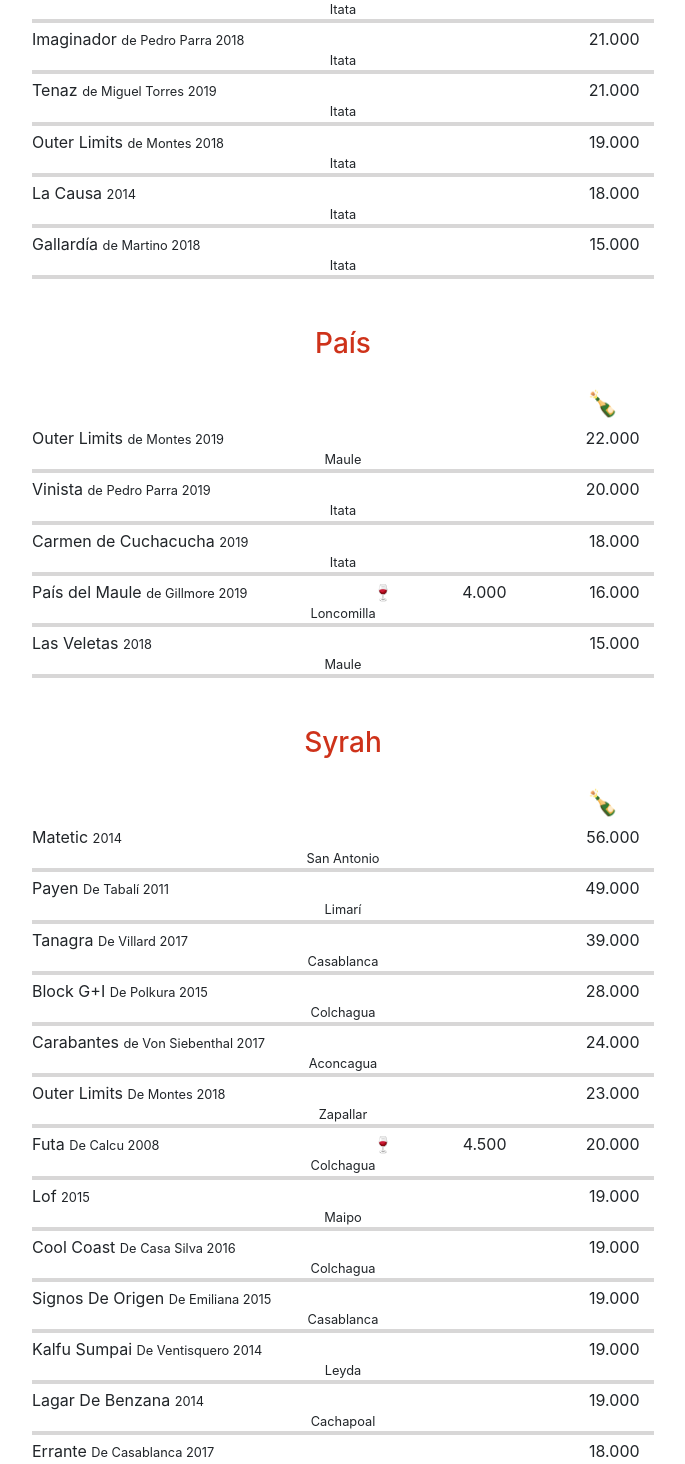
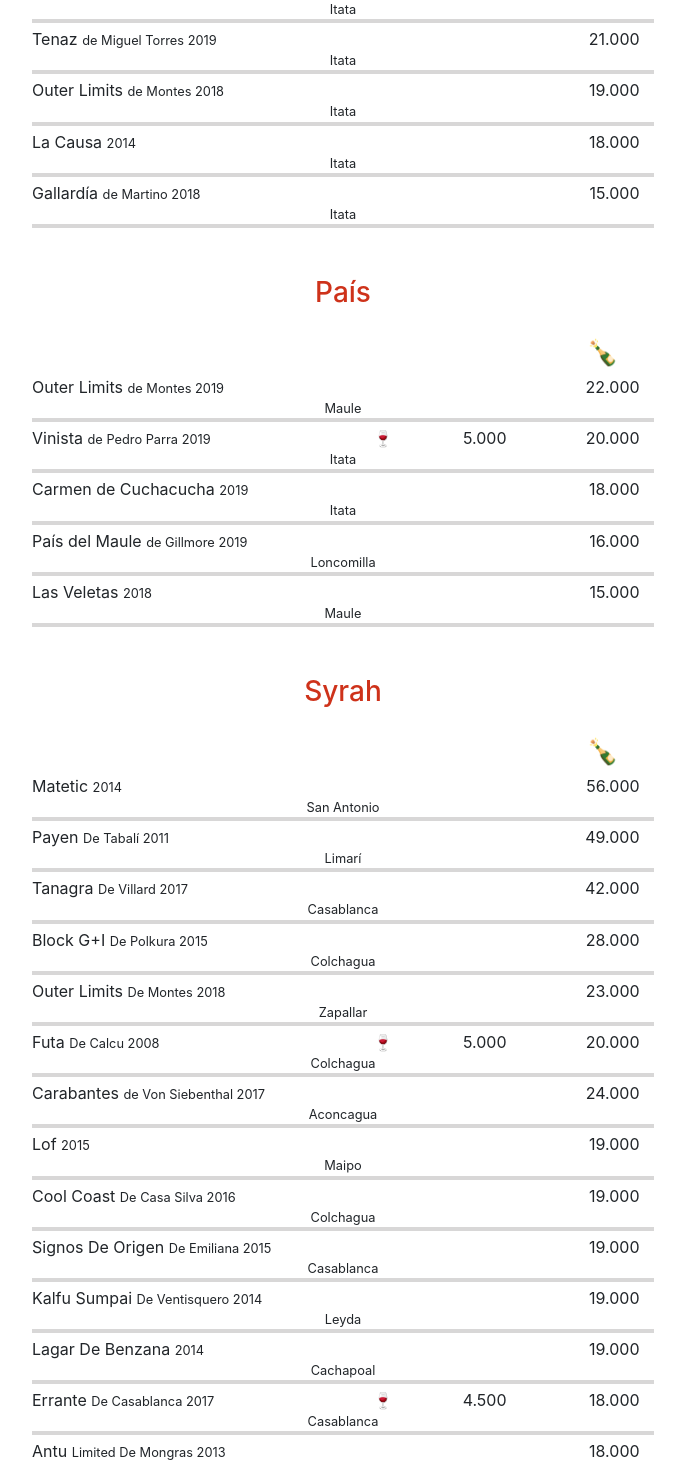
Before and after one commit to durbonca/Menu-QR-Google-sheet, a React (Create React App) app: page /Wine in a window 1280 px wide. Shown: the part 5786-7250 px from the top of the page, without its empty margins (297-982 px from the left). Built offline with nearby package versions, Linux system fonts and the light colour scheme.

Commit message:
Update dataWine.js

```diff
--- a/src/data/dataWine.js
+++ b/src/data/dataWine.js
@@ -133,28 +133,28 @@
         title: 'Pinot Noir',
         description: '',
         products: [
-            { id: 0, name: 'Pucalán', description: 'de Clos des Fous 2015', country: 'Aconcagua', price: '7.000', price2: '29.000' },
+            { id: 0, name: 'Pucalán', description: 'de Clos des Fous 2015', country: 'Aconcagua', price: '', price2: '29.000' },
             { id: 1, name: 'Los Parientes', description: 'de Baettig 2019', country: 'Traiguén', price: '', price2: '28.000' },
             { id: 2, name: 'Calyptra', description: 'Gran Reserva 2017', country: 'Cachapoal', price: '6.000', price2: '25.000' },
             { id: 3, name: 'Amayna', description: 'de Garses Silva 2018', country: 'Leyda', price: '', price2: '24.000' },
             { id: 41, name: 'Talinay', description: 'de Tabali 2017', country: 'Limari', price: '', price2: '23.000' },
             { id: 4, name: 'Loma Larga', description: '2015', country: 'Casablanca', price: '', price2: '23.000' },
-            { id: 6, name: 'Los Patricios', description: 'De Pandolfi Price 2016', country: 'Itata', price: '', price2: '22.000' },
+            /* { id: 6, name: 'Los Patricios', description: 'De Pandolfi Price 2017', country: 'Itata', price: '', price2: '22.000' }, */
             { id: 8, name: 'Trapi', description: '2017', country: 'Osorno', price: '', price2: '21.000' },
             { id: 7, name: 'Signos De Origen', description: 'De Emiliana 2018', country: 'Casablanca', price: '', price2: '19.000' },
-            { id: 9, name: 'Veneris', description: 'De Callma 2018', country: 'Casablanca', price: ''/* 4.500 */, price2: '19.000' },
+            { id: 9, name: 'Veneris', description: 'De Callma 2018', country: 'Casablanca', price: '4.500', price2: '19.000' },
             /* { id: 10, name: 'Sofía', description: 'P.S De García 2017', country: 'Casablanca', price: '', price2: '19.000' }, */
             { id: 11, name: 'Schwaderer', description: '2017', country: 'Itata', price: '', price2: '18.000' },
             { id: 12, name: 'Corralillo', description: 'De Matetic 2017', country: 'San Antonio', price: '', price2: '18.000' },
-            { id: 13, name: 'Villard', description: 'Expresion 2017', country: 'Casablanca', price: '', price2: '16.000' },
+            { id: 13, name: 'Villard', description: 'Expresion 2017', country: 'Casablanca', price: '', price2: '17.000' },
         ]
     },
     {
         title: 'Cinsault',
         description: '',
         products: [
+            { id: 4, name: 'Imaginador', description: 'de Pedro Parra 2018', country: 'Itata', price: '', price2: '21.000' },
             { id: 1, name: 'Dagaz', description: 'Itatino 2019', country: 'Itata', price: '5.000', price2: '21.000' },
-            { id: 4, name: 'Imaginador', description: 'de Pedro Parra 2018', country: 'Itata', price: '', price2: '21.000' },
             { id: 2, name: 'Tenaz', description: 'de Miguel Torres 2019', country: 'Itata', price: '', price2: '21.000' },
             { id: 2, name: 'Outer Limits', description: 'de Montes 2018', country: 'Itata', price: '', price2: '19.000' },
             { id: 2, name: 'La Causa', description: '2014', country: 'Itata', price: '', price2: '18.000' },
@@ -166,9 +166,9 @@
         description: '',
         products: [
             { id: 3, name: 'Outer Limits', description: 'de Montes 2019', country: 'Maule', price: '', price2: '22.000' },
-            { id: 3, name: 'Vinista', description: 'de Pedro Parra 2019', country: 'Itata', price: '', price2: '20.000' },
+            { id: 3, name: 'Vinista', description: 'de Pedro Parra 2019', country: 'Itata', price: '5.000', price2: '20.000' },
             { id: 1, name: 'Carmen de Cuchacucha', description: '2019', country: 'Itata', price: '', price2: '18.000' },
-            { id: 2, name: 'País del Maule', description: 'de Gillmore 2019', country: 'Loncomilla', price: '4.000', price2: '16.000' },
+            { id: 2, name: 'País del Maule', description: 'de Gillmore 2019', country: 'Loncomilla', price: '', price2: '16.000' },
             { id: 3, name: 'Las Veletas', description: '2018', country: 'Maule', price: '', price2: '15.000' },
         ]
     },
@@ -179,21 +179,21 @@
             /* { id: 1, name: 'Folly', description: 'de Montes 2013', country: 'Colchagua', price: '', price2: '110.000' }, */
             { id: 2, name: 'Matetic', description: '2014', country: 'San Antonio', price: '', price2: '56.000' },
             { id: 3, name: 'Payen', description: 'De Tabalí 2011', country: 'Limarí', price: '', price2: '49.000' },
-            { id: 4, name: 'Tanagra', description: 'De Villard 2017', country: 'Casablanca', price: '', price2: '39.000' },
+            { id: 4, name: 'Tanagra', description: 'De Villard 2017', country: 'Casablanca', price: '', price2: '42.000' },
             { id: 5, name: 'Block G+I', description: 'De Polkura 2015', country: 'Colchagua', price: '', price2: '28.000' },
+            { id: 7, name: 'Outer Limits', description: 'De Montes 2018', country: 'Zapallar', price: '', price2: '23.000' },
+            { id: 9, name: 'Futa', description: 'De Calcu 2008', country: 'Colchagua', price: '5.000', price2: '20.000' },
             { id: 6, name: 'Carabantes', description: 'de Von Siebenthal 2017', country: 'Aconcagua', price: '', price2: '24.000' },
-            { id: 7, name: 'Outer Limits', description: 'De Montes 2018', country: 'Zapallar', price: '', price2: '23.000' },
-            { id: 9, name: 'Futa', description: 'De Calcu 2008', country: 'Colchagua', price: '4.500', price2: '20.000' },
             { id: 8, name: 'Lof', description: '2015', country: 'Maipo', price: '', price2: '19.000' },
             { id: 11, name: 'Cool Coast', description: 'De Casa Silva 2016', country: 'Colchagua', price: '', price2: '19.000' },
             { id: 10, name: 'Signos De Origen', description: 'De Emiliana 2015', country: 'Casablanca', price: '', price2: '19.000' },
             { id: 13, name: 'Kalfu Sumpai', description: 'De Ventisquero 2014', country: 'Leyda', price: '', price2: '19.000' },
             { id: 12, name: 'Lagar De Benzana', description: '2014', country: 'Cachapoal', price: '', price2: '19.000' },
-            { id: 14, name: 'Errante', description: 'De Casablanca 2017', country: 'Casablanca', price: ''/* 4.500 */, price2: '18.000' },
+            { id: 14, name: 'Errante', description: 'De Casablanca 2017', country: 'Casablanca', price: '4.500', price2: '18.000' },
             { id: 15, name: 'Antu', description: 'Limited De Mongras 2013', country: 'Leyda', price: '', price2: '18.000' },
             { id: 16, name: 'Chamán', description: 'Gr. Rva De Santa Cruz 2016', country: 'Colchagua', price: '', price2: '17.000' },
             { id: 17, name: 'Salvaje', description: 'De Emiliana 2018', country: 'Casablanca', price: '', price2: '17.000' },
-            { id: 171, name: 'Villard', description: 'Expresión Reserve 2017', country: 'Casablanca', price: '', price2: '16.000' },
+            { id: 171, name: 'Villard', description: 'Expresión Reserve 2017', country: 'Casablanca', price: '', price2: '17.000' },
             { id: 18, name: 'Leyda', description: 'Single Vineyard Canelo 2015', country: 'Leyda', price: '', price2: '15.000' },
             { id: 19, name: 'Terramater', description: 'Limited Reserva 2015', country: 'Maipo', price: '', price2: '15.000' },
         ]
@@ -211,13 +211,13 @@
         description: '',
         products: [
             { id: 1, name: 'Grus', description: 'de Alcohuaz 2017', country: 'Elqui', price: '', price2: '24.000' },
-            { id: 2, name: 'Polkura GSM+T', description: '2016', country: 'Colchagua', price: '5.000', price2: '23.000' },
+            { id: 2, name: 'Polkura GSM+T', description: '2016', country: 'Colchagua', price: '', price2: '23.000' },
             { id: 3, name: 'Mediterráneo', description: 'de Morandé 2013', country: 'Maule', price: '', price2: '21.000' },
             { id: 4, name: 'Matorral Chileno', description: 'de Carmen 2016', country: 'Maule', price: '', price2: '20.000' },
             { id: 14, name: '3 Monos', description: '2016', country: 'Maule', price: '', price2: '20.000' },
             { id: 5, name: 'Signos de Origen', description: 'de Emiliana 2014', country: 'Colcagua', price: '', price2: '19.000' },
             { id: 6, name: 'Collezione', description: 'de Gillmore 2018', country: 'Maule', price: '', price2: '19.000' },
-            { id: 7, name: 'Total Organic', description: 'de Teillery 2019', country: 'Maipo', price: '', price2: '18.000' },
+            { id: 7, name: 'Total Organic', description: 'de Teillery 2019', country: 'Maipo', price: '4.500', price2: '18.000' },
         ]
     },
     {
@@ -225,8 +225,8 @@
         description: '',
         products: [
             { id: 1, name: 'Cien', description: 'de L.F. Edwards 2012', country: 'Maule', price: '', price2: '32.000' },
-            { id: 2, name: 'Dueño de la Luna', description: 'de Meli 2015', country: 'Maule', price: '', price2: '23.000' },
-            { id: 4, name: 'Vigno', description: 'De P.S García 2015', country: 'Maule', price: '5.500', price2: '23.000' },
+            { id: 2, name: 'Dueño de la Luna', description: 'de Meli 2015', country: 'Maule', price: '5.500', price2: '23.000' },
+            { id: 4, name: 'Vigno', description: 'De P.S García 2015', country: 'Maule', price: '', price2: '23.000' },
             { id: 3, name: 'Blu', description: 'de Bluwines 2015', country: 'Maule', price: '', price2: '22.000' },
             { id: 6, name: 'Vigno', description: 'De Emiliana 2015', country: 'Maule', price: '', price2: '19.000' },
             /* { id: 7, name: 'Vigno', description: 'De Gillmore 2012', country: 'Maule', price: '', price2: '19.000' }, */
@@ -265,13 +265,13 @@
         title: 'Merlot',
         description: '',
         products: [
-            /*  { id: 1, name: 'Cuvée Alexandre', description: 'de Lapostolle 2014', country: 'Colchagua', price: '5.500', price2: '' },  */
+            { id: 1, name: 'Cuvée Alexandre', description: 'de Lapostolle 2014', country: 'Colchagua', price: '', price2: '22.000' },
             { id: 2, name: 'Ritual', description: 'de Veramonte 2016', country: 'Casablanca', price: '', price2: '21.000' },
             { id: 3, name: 'Altum', description: 'de Terramater 2017', country: 'Maipo', price: '', price2: '18.000' },
             /* { id: 4, name: 'Casa Silva', description: 'Angostura 2017', country: 'Colchagua', price: '', price2: '18.000' }, */
             { id: 5, name: 'Chateau M', description: 'Gran Cuvée de Massenez 2017', country: 'Cachapoal', price: ''/* 4.500 */, price2: '18.000' },
             { id: 6, name: 'Valdivieso', description: 'Single Vineyard 2013', country: 'Lontué', price: '', price2: '17.000' },
-            { id: 7, name: 'Armador', description: 'de Odfjell 2017', country: 'Maipo', price: '', price2: '17.000' },
+            { id: 7, name: 'Armador', description: 'de Odfjell 2017', country: 'Maipo', price: '4.000', price2: '17.000' },
         ]
     },
     {
@@ -281,12 +281,12 @@
             { id: 1, name: 'Carmín de Peumo', description: 'de Concha y Toro 2017', country: 'Peumo', price: '', price2: '89.000' },
             { id: 2, name: 'Purple Angel', description: 'de Montes 2015', country: 'Colchagua', price: '', price2: '89.000' },
             { id: 3, name: 'Microterroir', description: 'de Casa Silva 2006 - 2012', country: 'Colchagua', price: '', price2: '45.000' },
-            /* { id: 4, name: 'CA 2', description: 'Costa de Terranoble 2016', country: 'Colchagua', price: '', price2: '28.000' }, */
+            { id: 4, name: 'CA 2', description: 'Costa de Terranoble 2016', country: 'Colchagua', price: '', price2: '28.000' },
             { id: 5, name: 'Pura Fe', description: 'de Antiyal 2016', country: 'Maipo', price: '', price2: '24.000' },
             { id: 6, name: 'De Martino', description: 'Alto de Piedras 2017', country: 'Maipo', price: '', price2: '24.000' },
             /* { id: 7, name: 'Micas', description: 'de Tabalí 2015', country: 'Cachapoal', price: '4.500', price2: '19.000' }, */
             { id: 8, name: 'Orzada', description: 'de Odfjell 2018', country: 'Maule', price: '', price2: '19.000' },
-            { id: 10, name: 'Von Siebenthal', description: 'Gran Reserva 2017', country: 'Aconcagua', price: '', price2: '18.000' },
+            { id: 10, name: 'Von Siebenthal', description: 'Gran Reserva 2017', country: 'Aconcagua', price: '4.500', price2: '18.000' },
             { id: 9, name: 'Errante', description: 'del Maipo 2017', country: 'Maipo', price: '', price2: '18.000' },
             { id: 11, name: 'Globo Vultur', description: 'de Vultur Wines 2016', country: 'Colchagua', price: '', price2: '18.000' },
             { id: 12, name: 'Reserva Ancestral', description: 'de Miguel Torres 2015', country: 'Itata', price: '4.000', price2: '16.000' },
@@ -324,7 +324,7 @@
             /* { id: 4, name: 'Koyle Royale', description: '2015', country: 'Colchagua', price: '', price2: '21.000' }, */
             { id: 8, name: 'La Cancha', description: 'de Carmen 2016', country: 'Colchagua', price: '', price2: '21.000' },
             { id: 5, name: 'Chocalán', description: 'Vitrum 2015', country: 'Maipo', price: '', price2: '21.000' },
-            /* { id: 6, name: 'Polkura', description: '2016', country: 'Colchagua', price: '', price2: '20.000' }, */
+            { id: 6, name: 'Polkura', description: '2016', country: 'Colchagua', price: '', price2: '20.000' },
             { id: 7, name: 'Vultur Circus', description: 'de Vultur Wines 2015', country: 'Cachapoal', price: '', price2: '20.000' },
             { id: 9, name: 'Chamán', description: 'Gr. Rsa de Santa Cruz 2017', country: 'Colchagua', price: '', price2: '17.000' },
         ]
@@ -334,15 +334,16 @@
         products: [
             { id: 1, name: 'Don Melchor', description: 'de Concha y Toro 2015', country: 'Maipo', price: '', price2: '93.000' },
             { id: 2, name: 'Las 3 Marías', description: 'de Gandolini 2013', country: 'Maipo', price: '', price2: '85.000' },
+            { id: 21, name: 'Le Dix', description: 'de Los Vascos 2014', country: 'Colchagua', price: '', price2: '73.000' },
             { id: 3, name: 'Zahir', description: 'de Calyptra 2011', country: 'Cachapoal', price: '', price2: '59.000' },
             { id: 4, name: 'Manso de Velasco', description: 'de Miguel Torres 2010', country: 'Curico', price: '', price2: '49.000' },
             { id: 5, name: 'Cabo de Hornos', description: 'de San Pedro 2016', country: 'Cachapoal', price: '', price2: '49.000' },
-            { id: 7, name: 'Antología', description: 'de Emiliana 2013', country: 'Maipo', price: ''/* 7.500 */, price2: '30.000' },
-            /* { id: 8, name: 'De José', description: 'de José Guilisasti 2016', country: 'Maipo', price: '7.000', price2: '28.000' }, */
+            { id: 7, name: 'Antología', description: 'de Emiliana 2013', country: 'Maipo', price: '7.500', price2: '30.000' },
+            { id: 8, name: 'De José', description: 'de José Guilisasti 2016', country: 'Maipo', price: '', price2: '28.000' },
             { id: 81, name: 'S 38 Los Lingues', description: 'de casa Silva 2015', country: 'Colchagua', price: '', price2: '25.000' },
             { id: 9, name: 'De Martino', description: 'La Cancha 2017', country: 'Maipo', price: '', price2: '24.000' },
-            { id: 100, name: 'Surreal', description: 'de 3 Monos 2014', country: 'Itata', price: '', price2: '24.000' },
-            /* { id: 101, name: 'Teillery', description: 'Gran Reserva 2017', country: 'Maipo', price: '5.500', price2: '22.000' }, */
+            { id: 100, name: 'Surreal', description: 'de 3 Monos 2014', country: 'Itata', price: '6.000', price2: '24.000' },
+            { id: 101, name: 'Teillery', description: 'Gran Reserva 2017', country: 'Maipo', price: '', price2: '22.000' },
             { id: 10, name: 'Koyle Royale', description: '2016', country: 'Colchagua', price: '', price2: '21.000' },
             { id: 11, name: 'Signos de Origen', description: 'de Emiliana 2016', country: 'Maipo', price: '', price2: '20.000' },
             { id: 10, name: 'Cordillera', description: 'de Miguel Torres 2018', country: 'Cachapoal', price: '', price2: '20.000' },
@@ -359,31 +360,32 @@
         products: [
             { id: 1, name: 'El Principal', description: '2014', country: 'Maipo', price: '', price2: '81.000' },
             { id: 2, name: 'Auma', description: 'Los Lingues de Koyle 2013', country: 'Colchagua', price: '', price2: '59.000' },
-            { id: 10, name: 'Quelen', description: 'de Peréz Cruz 2011', country: 'Maipo', price: '', price2: '48.000' },
+            /* { id: 10, name: 'Quelen', description: 'de Peréz Cruz 2011', country: 'Maipo', price: '', price2: '48.000' }, */
             { id: 31, name: 'Montelig', description: 'de Von Siebenthal 2012', country: 'Aconcagua', price: '', price2: '41.000' },
             { id: 4, name: 'Laku', description: 'de Requingua 2012', country: 'Maule', price: '', price2: '39.000' },
-            { id: 5, name: 'Le Petit Clos', description: 'de Clos Apalta 2016', country: 'Colchagua', price: '', price2: '33.000' },
-            { id: 6, name: 'Inédito', description: 'de Calyptra 2016', country: 'Coya', price: '7.500', price2: '31.000' },
+            { id: 5, name: 'Le Petit Clos', description: 'de Clos Apalta 2016', country: 'Colchagua', price: '8.000', price2: '33.000' },
+            { id: 6, name: 'Inédito', description: 'de Calyptra 2016', country: 'Coya', price: '', price2: '31.000' },
             { id: 91, name: 'Milla Cala', description: 'de Vik 2017', country: 'Millahue', price: '', price2: '31.000' },
             /* { id: 7, name: 'Liguai', description: 'de Perez Cruz 2015', country: 'Maipo', price: '', price2: '31.000' }, */
+            { id: 8, name: 'Cerro Basalto', description: 'de Koyle 2015', country: 'Colchagua', price: '', price2: '27.000' },
+            { id: 9, name: 'Tupu', description: 'de Santa Cruz 2016', country: 'Colchagua', price: '', price2: '28.000' },
             { id: 71, name: 'Memorias El principal', description: '2015', country: 'Maipo', price: '', price2: '28.000' },
-            { id: 9, name: 'Tupu', description: 'de Santa Cruz 2016', country: 'Colchagua', price: '', price2: '28.000' },
-            { id: 8, name: 'Cerro Basalto', description: 'de Koyle 2015', country: 'Colchagua', price: '', price2: '27.000' },
             { id: 11, name: 'Donum', description: 'de Massenez 2015', country: 'Alto Rapel', price: '', price2: '26.000' },
             { id: 10, name: 'Transversal', description: 'de Tabalí 2016', country: 'Maipo', price: '', price2: '26.000' },
             { id: 100, name: 'Sincerity', description: 'de Emiliana 2005', country: 'Colchagua', price: '', price2: '21.000' },
             { id: 12, name: 'Coyam', description: 'de Emiliana 2014', country: 'Colchagua', price: ''/*5.000*/, price2: '21.000' },
-            { id: 161, name: 'Petit Inedito', description: 'de Calyptra 2018', country: 'Cachapoal', price: '', price2: '20.000' },
-            { id: 15, name: 'L’Assemblage', description: 'de Villard 2018', country: 'Casablanca', price: '', price2: '19.000' },
-            { id: 16, name: 'Vultur Gryphus', description: 'de Vultur Wines 2015', country: 'Colchagua', price: '', price2: '19.000' },
+            { id: 161, name: 'Petit Inedito', description: 'de Calyptra 2018', country: 'Cachapoal', price: '', price2: '21.000' },
+            { id: 15, name: 'L’Assemblage', description: 'de Villard 2018', country: 'Casablanca', price: '', price2: '21.000' },
+            { id: 16, name: 'Vultur Gryphus', description: 'de Vultur Wines 2015', country: 'Colchagua', price: '4.500', price2: '19.000' },
             { id: 17, name: 'Codegua', description: 'de Lagar de Codegua 2017', country: 'Cachapoal', price: '', price2: '18.000' },
         ]
     }, {
         title: 'Oporto',
         description: '',
         products: [
-            /* { id: 0, name: "DOWS LBV", description: '2009', country: 'Potugal', price: '', price2: '29.000' }, */
+            { id: 0, name: "DOWS LBV", description: '2009', country: 'Potugal', price: '', price2: '29.000' },
             { id: 1, name: "Oporto DOW'S OTP", description: '10 Años', country: 'Potugal', price: '', price2: '29.000' },
+            /* { id: 2, name: "FORT", description: 'de Calyptra 2013', country: 'Cachapoal', price: '3.000', price2: '27.000' }, */
         ]
     }, {
         title: 'Fortificados',
@@ -396,9 +398,9 @@
         title: 'Late Harvest',
         description: '',
         products: [
-            /* { id: 1, name: 'Erasmo', description: '2014', country: 'Maule', price: '4.000', price2: '25.000' }, */
-            { id: 3, name: 'Solvita', description: 'de Calyptra (37,5 cl) - 2010', country: 'Coya', price: ''/* 3.000 */, price2: '16.000' },
-            /*{ id: 2, name: 'Errazuriz', description: '2016', country: 'Aconcagua', price: '', price2: '14.000' }, */
+            { id: 1, name: 'Erasmo', description: '2014', country: 'Maule', price: '', price2: '25.000' },
+            { id: 3, name: 'Solvita', description: 'de Calyptra (37,5 cl) - 2010', country: 'Coya', price: '3.000', price2: '16.000' },
+            { id: 2, name: 'Errazuriz', description: '2016', country: 'Aconcagua', price: '', price2: '14.000' },
         ]
     },
 ]
```
